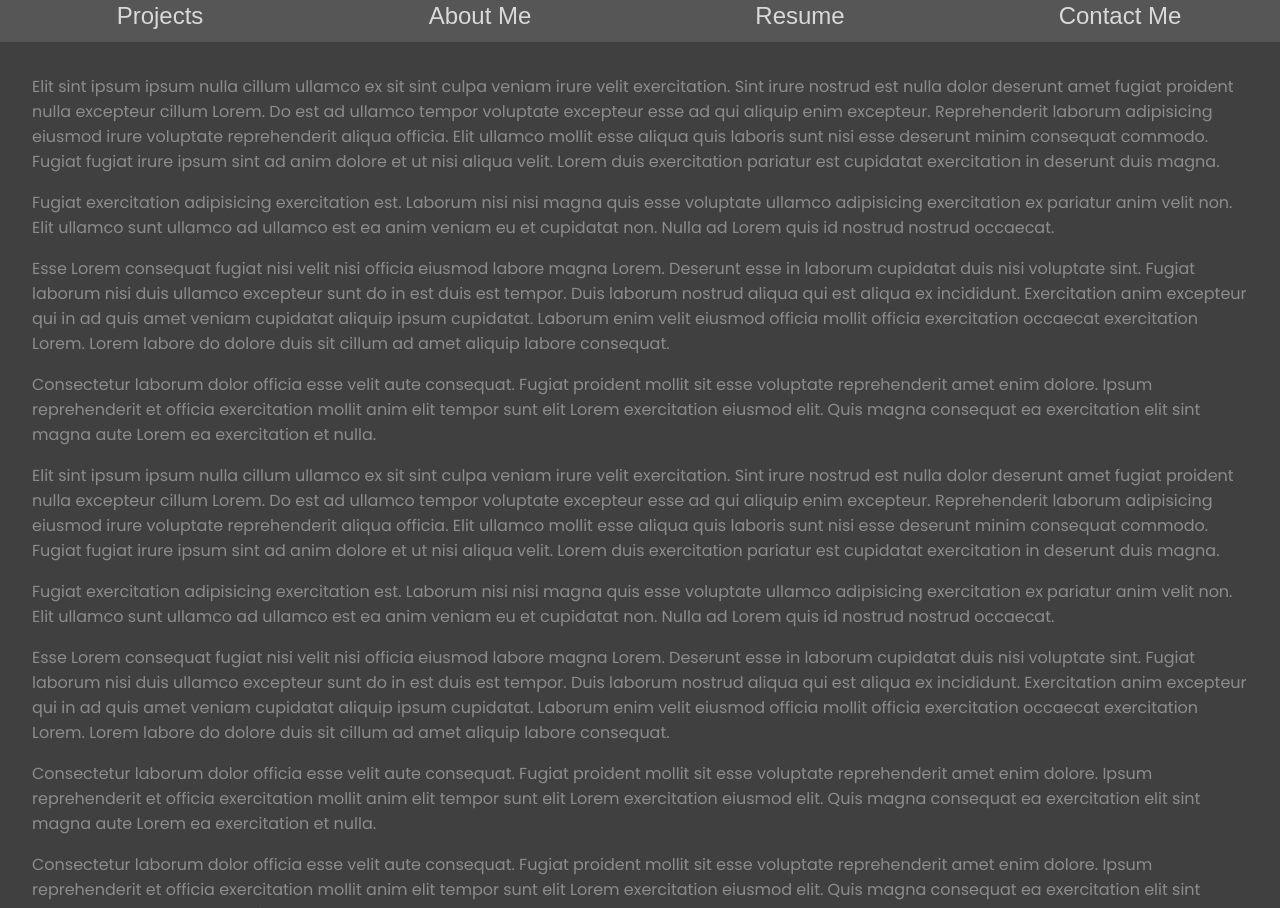
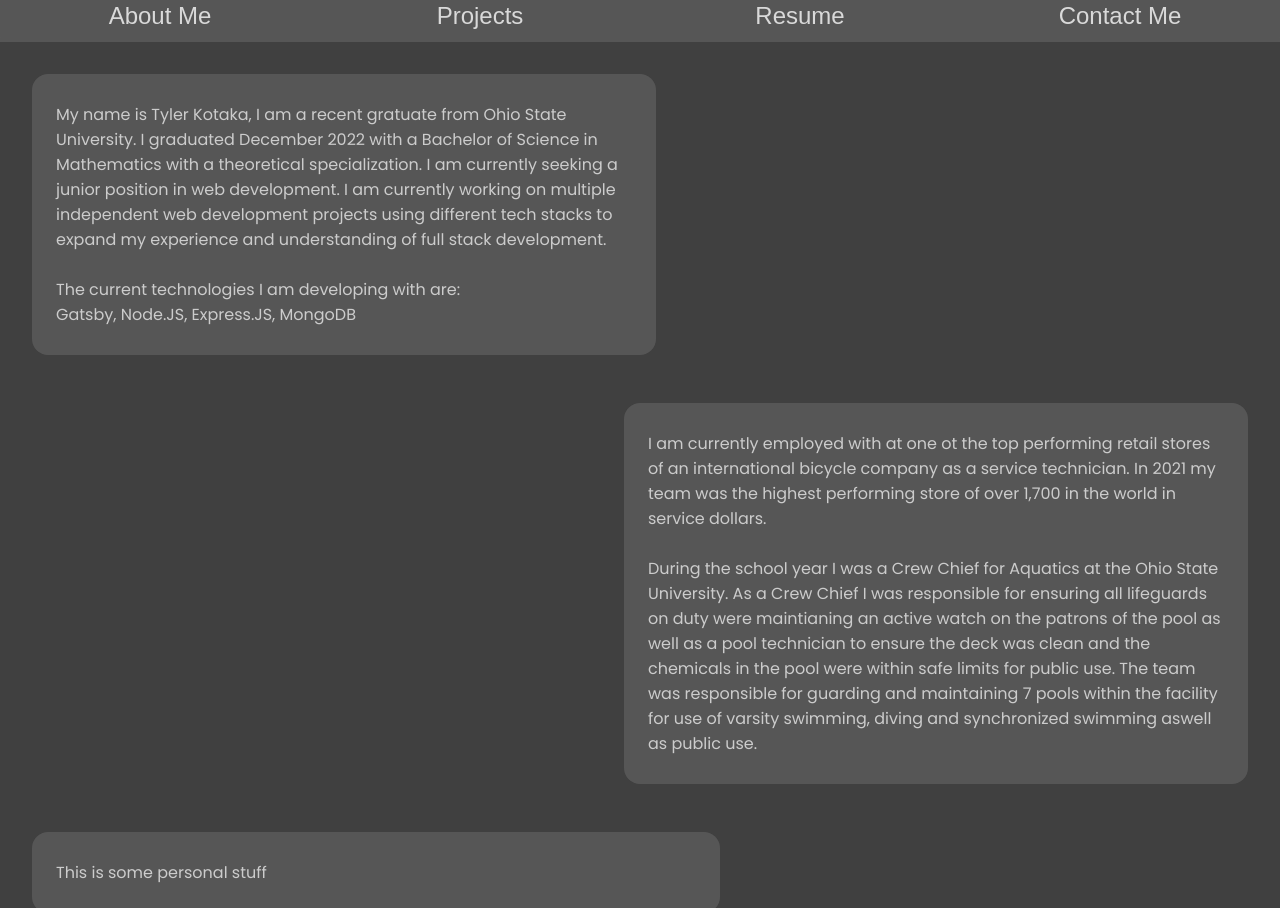
Before and after one commit to TKotaka45/Personal-Website, a Gatsby site: page / in a window 1280 px wide. Shown: the part 62-970 px from the top of the page. Built offline with nearby package versions, Linux system fonts and the light colour scheme; Gatsby itself is replaced by a stand-in of ours.

Commit message:
renamed components and added functionality

```diff
--- a/package.json
+++ b/package.json
@@ -16,7 +16,6 @@
   },
   "dependencies": {
     "gatsby": "^5.4.2",
-    "react": "^18.2.0",
-    "react-dom": "^18.2.0"
+    "react": "^18.2.0"
   }
 }
--- a/src/components/Header.jsx
+++ b/src/components/Header.jsx
@@ -1,16 +1,18 @@
 import React, { useEffect, useState } from 'react'
 import * as styles from './styles/header.module.css'
+import {navigate} from "gatsby"
 
 
 function Header() {
     const scrollDirection = useScrollDirection();
 
 
+
     return (
         <div className={scrollDirection === "down" ? styles.containerUp : styles.container}>
-            <div className={styles.title} >Tyler Kotaka</div>
-            <button className={styles.btn} >Projects</button>
-            <button className={styles.btn}>About Me</button>
+            <div className={styles.title}>Tyler Kotaka</div>
+            <button className={styles.btn} onClick={()=> navigate("/")} role="link" >About Me</button>
+            <button className={styles.btn} onClick={()=> navigate("/projects")}>Projects</button>
             <button className={styles.btn}>Resume</button>
             <button className={styles.btn}>Contact Me</button>
         </div>
--- a/src/components/styles/header.module.css
+++ b/src/components/styles/header.module.css
@@ -1,3 +1,6 @@
+@import url('https://fonts.googleapis.com/css2?family=Poppins:wght@200;400&display=swap');
+
+
 .container {
     position: sticky;
     top: 0px;
@@ -5,6 +8,7 @@
     width: 100%;
 
     font-family: 'Poppins', sans-serif;
+    font-weight: 200;
     color: #d9d9d9;
 
     background-color:rgba(140, 140, 140, .3);
@@ -16,6 +20,8 @@
     overflow:hidden;
 
     transition-duration: .5s;
+
+    z-index: 100;
 }
 
 .containerUp {
@@ -25,6 +31,7 @@
 
     font-family: 'Poppins', sans-serif;
     color: #d9d9d9;
+    font-weight: 200;
 
     background-color:rgba(140, 140, 140, .3);
     backdrop-filter: blur(2px);
@@ -36,11 +43,12 @@
 
     transition-duration: .5s;
 
+    z-index:100;
+
 }
 
 .title {
     font-size: 2rem;
-    FONT-WEIGHT: 200;
     text-align: center;
     align-self: stretch;
     grid-column: 1/5;
@@ -51,7 +59,6 @@
     background: none;
 
     font-size: 1.5rem;
-    font-weight: 200;
     color: #d9d9d9;
 
     border:0px;
--- /dev/null
+++ b/src/components/styles/home.module.css
@@ -0,0 +1,44 @@
+body{
+    margin: 0;
+    padding: 0;
+    font-family: 'Poppins', sans-serif;
+    color: #8c8c8c;
+    background-color: #404040;
+}
+
+.information {
+    margin: 2rem 2rem;
+    display:flex;
+    flex-direction: column;
+    gap: 3rem;
+}
+
+#introduction {
+
+    width: 45vw;
+}
+
+#work {
+    margin-left:auto;
+
+    width: 45vw;
+}
+
+#personal {
+
+    width: 50vw;
+}
+
+.aboutMe {
+
+
+    padding: .75rem 1.5rem;
+
+    color: #cccccc;
+
+    background-color: rgba(140, 140, 140, .3);
+    backdrop-filter: blur(2px);
+
+
+    border-radius: 1rem;;
+}
--- a/src/components/styles/index.module.css
+++ /dev/null
@@ -1,11 +0,0 @@
-body{
-    margin: 0;
-    padding: 0;
-    font-family: 'Poppins', sans-serif;
-    color: #8c8c8c;
-    background-color: #404040;
-}
-
-.information {
-    margin: 2rem 2rem;
-}
--- /dev/null
+++ b/src/components/styles/projects.module.css
@@ -0,0 +1,21 @@
+body{
+    margin: 0;
+    padding: 0;
+    font-family: 'Poppins', sans-serif;
+    color: #8c8c8c;
+    background-color: #404040;
+}
+
+.project {
+    position: relative;
+    width: 45vw;
+    padding: 1rem;
+
+    color: #d9d9d9;
+
+    background-color: rgba(140, 140, 140, .3);
+    backdrop-filter: blur(2px);
+
+    border: 1px #d9d9d9;
+    border-radius: 1rem;;
+}
--- a/src/pages/index.js
+++ b/src/pages/index.js
@@ -1,53 +1,34 @@
 import * as React from 'react'
 import Header from '../components/Header'
-import * as index from '../components/styles/index.module.css'
+import * as home from '../components/styles/home.module.css'
 
 
-
-
-
-const IndexPage = () => {
+const Home = () => {
     return (
         <div>
-            <Header />
-            <div className={index.information}>
-                <p>Elit sint ipsum ipsum nulla cillum ullamco ex sit sint culpa veniam irure velit exercitation. Sint irure nostrud est nulla dolor deserunt amet fugiat proident nulla excepteur cillum Lorem. Do est ad ullamco tempor voluptate excepteur esse ad qui aliquip enim excepteur. Reprehenderit laborum adipisicing eiusmod irure voluptate reprehenderit aliqua officia. Elit ullamco mollit esse aliqua quis laboris sunt nisi esse deserunt minim consequat commodo. Fugiat fugiat irure ipsum sint ad anim dolore et ut nisi aliqua velit. Lorem duis exercitation pariatur est cupidatat exercitation in deserunt duis magna.
-                </p>
-                <p>
-                    Fugiat exercitation adipisicing exercitation est. Laborum nisi nisi magna quis esse voluptate ullamco adipisicing exercitation ex pariatur anim velit non. Elit ullamco sunt ullamco ad ullamco est ea anim veniam eu et cupidatat non. Nulla ad Lorem quis id nostrud nostrud occaecat.
-                </p>
-                <p>
-                Esse Lorem consequat fugiat nisi velit nisi officia eiusmod labore magna Lorem. Deserunt esse in laborum cupidatat duis nisi voluptate sint. Fugiat laborum nisi duis ullamco excepteur sunt do in est duis est tempor. Duis laborum nostrud aliqua qui est aliqua ex incididunt. Exercitation anim excepteur qui in ad quis amet veniam cupidatat aliquip ipsum cupidatat. Laborum enim velit eiusmod officia mollit officia exercitation occaecat exercitation Lorem. Lorem labore do dolore duis sit cillum ad amet aliquip labore consequat.
-                </p>
-                <p>
-                    Consectetur laborum dolor officia esse velit aute consequat. Fugiat proident mollit sit esse voluptate reprehenderit amet enim dolore. Ipsum reprehenderit et officia exercitation mollit anim elit tempor sunt elit Lorem exercitation eiusmod elit. Quis magna consequat ea exercitation elit sint magna aute Lorem ea exercitation et nulla.
-                </p>
-                <p>Elit sint ipsum ipsum nulla cillum ullamco ex sit sint culpa veniam irure velit exercitation. Sint irure nostrud est nulla dolor deserunt amet fugiat proident nulla excepteur cillum Lorem. Do est ad ullamco tempor voluptate excepteur esse ad qui aliquip enim excepteur. Reprehenderit laborum adipisicing eiusmod irure voluptate reprehenderit aliqua officia. Elit ullamco mollit esse aliqua quis laboris sunt nisi esse deserunt minim consequat commodo. Fugiat fugiat irure ipsum sint ad anim dolore et ut nisi aliqua velit. Lorem duis exercitation pariatur est cupidatat exercitation in deserunt duis magna.
-                </p>
-                <p>
-                    Fugiat exercitation adipisicing exercitation est. Laborum nisi nisi magna quis esse voluptate ullamco adipisicing exercitation ex pariatur anim velit non. Elit ullamco sunt ullamco ad ullamco est ea anim veniam eu et cupidatat non. Nulla ad Lorem quis id nostrud nostrud occaecat.
-                </p>
-                <p>
-                Esse Lorem consequat fugiat nisi velit nisi officia eiusmod labore magna Lorem. Deserunt esse in laborum cupidatat duis nisi voluptate sint. Fugiat laborum nisi duis ullamco excepteur sunt do in est duis est tempor. Duis laborum nostrud aliqua qui est aliqua ex incididunt. Exercitation anim excepteur qui in ad quis amet veniam cupidatat aliquip ipsum cupidatat. Laborum enim velit eiusmod officia mollit officia exercitation occaecat exercitation Lorem. Lorem labore do dolore duis sit cillum ad amet aliquip labore consequat.
-                </p>
-                <p>
-                    Consectetur laborum dolor officia esse velit aute consequat. Fugiat proident mollit sit esse voluptate reprehenderit amet enim dolore. Ipsum reprehenderit et officia exercitation mollit anim elit tempor sunt elit Lorem exercitation eiusmod elit. Quis magna consequat ea exercitation elit sint magna aute Lorem ea exercitation et nulla.
-                </p>
-                <p>
-                    Consectetur laborum dolor officia esse velit aute consequat. Fugiat proident mollit sit esse voluptate reprehenderit amet enim dolore. Ipsum reprehenderit et officia exercitation mollit anim elit tempor sunt elit Lorem exercitation eiusmod elit. Quis magna consequat ea exercitation elit sint magna aute Lorem ea exercitation et nulla.
-                </p>
-                <p>Elit sint ipsum ipsum nulla cillum ullamco ex sit sint culpa veniam irure velit exercitation. Sint irure nostrud est nulla dolor deserunt amet fugiat proident nulla excepteur cillum Lorem. Do est ad ullamco tempor voluptate excepteur esse ad qui aliquip enim excepteur. Reprehenderit laborum adipisicing eiusmod irure voluptate reprehenderit aliqua officia. Elit ullamco mollit esse aliqua quis laboris sunt nisi esse deserunt minim consequat commodo. Fugiat fugiat irure ipsum sint ad anim dolore et ut nisi aliqua velit. Lorem duis exercitation pariatur est cupidatat exercitation in deserunt duis magna.
-                </p>
-                <p>
-                    Fugiat exercitation adipisicing exercitation est. Laborum nisi nisi magna quis esse voluptate ullamco adipisicing exercitation ex pariatur anim velit non. Elit ullamco sunt ullamco ad ullamco est ea anim veniam eu et cupidatat non. Nulla ad Lorem quis id nostrud nostrud occaecat.
-                </p>
-                <p>
-                Esse Lorem consequat fugiat nisi velit nisi officia eiusmod labore magna Lorem. Deserunt esse in laborum cupidatat duis nisi voluptate sint. Fugiat laborum nisi duis ullamco excepteur sunt do in est duis est tempor. Duis laborum nostrud aliqua qui est aliqua ex incididunt. Exercitation anim excepteur qui in ad quis amet veniam cupidatat aliquip ipsum cupidatat. Laborum enim velit eiusmod officia mollit officia exercitation occaecat exercitation Lorem. Lorem labore do dolore duis sit cillum ad amet aliquip labore consequat.
-                </p>
-                <p>
-                    Consectetur laborum dolor officia esse velit aute consequat. Fugiat proident mollit sit esse voluptate reprehenderit amet enim dolore. Ipsum reprehenderit et officia exercitation mollit anim elit tempor sunt elit Lorem exercitation eiusmod elit. Quis magna consequat ea exercitation elit sint magna aute Lorem ea exercitation et nulla.
-                </p>
-
+            <Header/>
+            <div className={home.information}>
+                <div id={home.introduction} className={home.aboutMe}>
+                    <p>
+                         My name is Tyler Kotaka, I am a recent gratuate from Ohio State University. I graduated December 2022 with a Bachelor of Science in Mathematics with a theoretical specialization. I am currently seeking a junior position in web development. I am currently working on multiple independent web development projects using different tech stacks to expand my experience and understanding of full stack development.
+                         <br></br> <br></br>
+                        The current technologies I am developing with are:
+                        <br></br>
+                        Gatsby, Node.JS, Express.JS, MongoDB
+                    </p>
+                </div>
+                <div id={home.work} className={home.aboutMe}>
+                    <p>
+                        I am currently employed with at one ot the top performing retail stores of an international bicycle company as a service technician. In 2021 my team was the highest performing store of over 1,700 in the world in service dollars.
+                        <br></br><br></br>
+                        During the school year I was a Crew Chief for Aquatics at the Ohio State University. As a Crew Chief I was responsible for ensuring all lifeguards on duty were maintianing an active watch on the patrons of the pool as well as a pool technician to ensure the deck was clean and the chemicals in the pool were within safe limits for public use. The team was responsible for guarding and maintaining 7 pools within the facility for use of varsity swimming, diving and synchronized swimming aswell as public use.
+                    </p>
+                </div>
+                <div id={home.personal} className={home.aboutMe}>
+                    <p>
+                        This is some personal stuff
+                    </p>
+                </div>
             </div>
         </div>
     )
@@ -61,4 +42,4 @@ export const Head = () =>
         <link href="https://fonts.googleapis.com/css2?family=Poppins:wght@200;400&display=swap" rel="stylesheet" />
     </>
 
-export default IndexPage
+export default Home
```
Also changed, not shown: src/pages/projects.js (added, +14 -0 lines), 1 other file.
